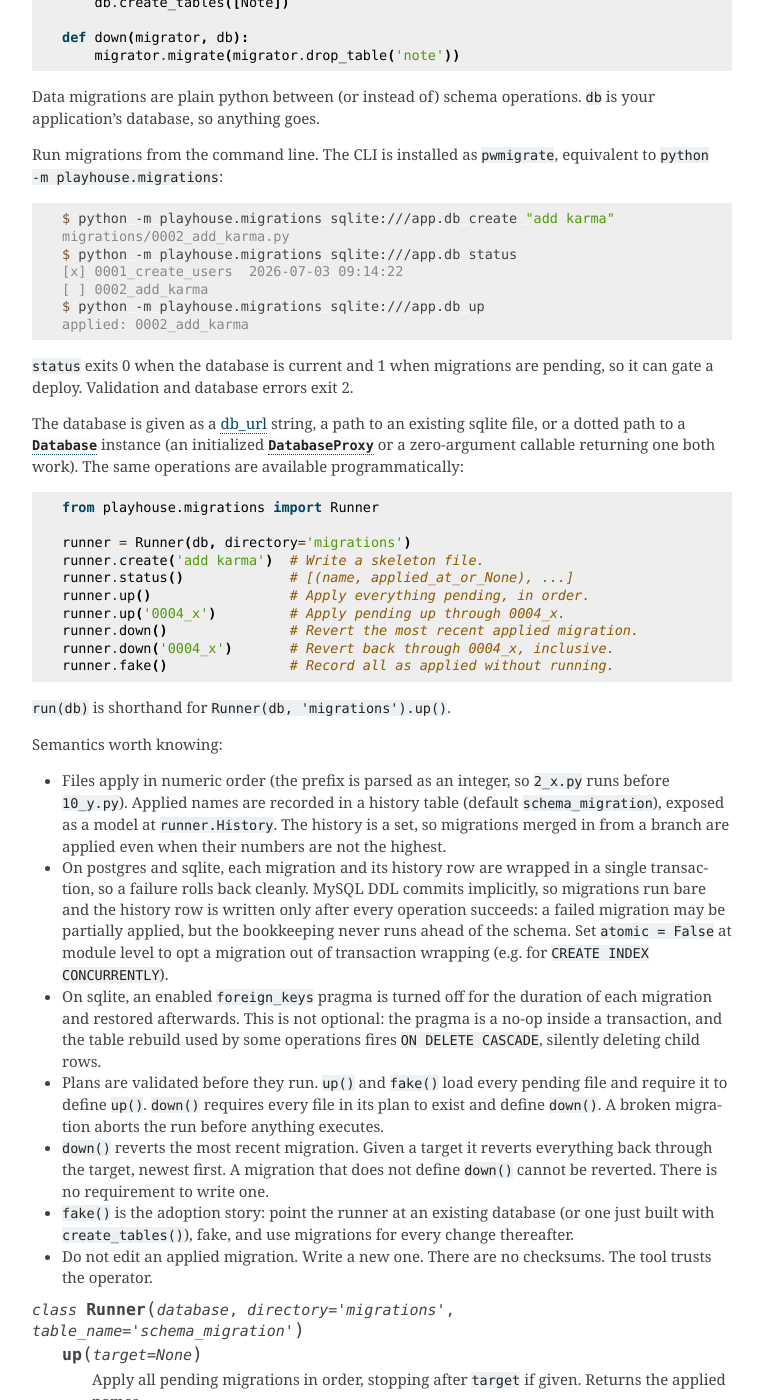
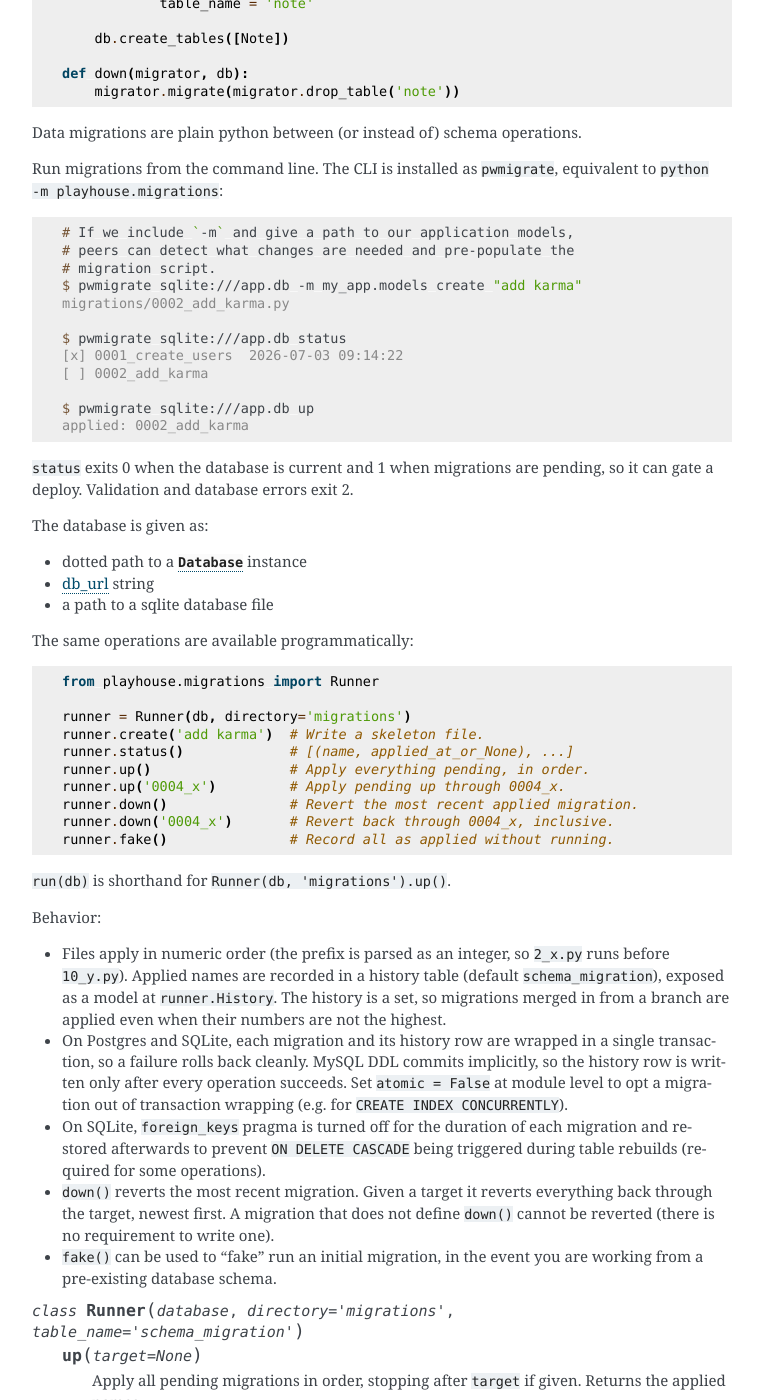
Before and after one commit to Star-DreamDev/myPeers, a Sphinx documentation site: the page built from docs/peers/db_tools.rst, in a window 1280 px wide and 1400 px high, scrolled down 11269 px. Shown: the whole window, without its empty margins (378-1141 px from the left). Built offline with Sphinx 7.4.7, drawn with Linux system fonts in a browser that asks for light colours; the version number could not be read and is left out; some of the changed text lies outside the part shown.

Commit message:
Clean up prose in docs.

```diff
--- a/docs/peers/db_tools.rst
+++ b/docs/peers/db_tools.rst
@@ -608,12 +608,14 @@
 
 .. module:: playhouse.migrations
 
-The ``playhouse.migrations`` module is a minimal runner for the migration
-scripts described above: it records which scripts have been applied and
-applies pending ones in order. Nothing is introspected, versioned or
-auto-detected. The database and the scripts are the source of truth.
+The ``playhouse.migrations`` module is a minimal runner built using the
+migration tooling. The runner records which scripts have been applied and
+applies pending ones in order.
 
-A migration is a python file with a numeric prefix, defining
+Migrations can be auto-generated by diffing your application's models against
+the database, see :ref:`generating-migration-diff`.
+
+Peers migrations are python files with a numeric prefix, defining
 ``up(migrator, db)`` and, optionally, ``down(migrator, db)``:
 
 .. code-block:: python
@@ -656,30 +658,37 @@
        migrator.migrate(migrator.drop_table('note'))
 
 Data migrations are plain python between (or instead of) schema
-operations. ``db`` is your application's database, so anything goes.
+operations.
 
 Run migrations from the command line. The CLI is installed as
 ``pwmigrate``, equivalent to ``python -m playhouse.migrations``:
 
 .. code-block:: console
 
-   $ python -m playhouse.migrations sqlite:///app.db create "add karma"
+   # If we include `-m` and give a path to our application models,
+   # peers can detect what changes are needed and pre-populate the
+   # migration script.
+   $ pwmigrate sqlite:///app.db -m my_app.models create "add karma"
    migrations/0002_add_karma.py
-   $ python -m playhouse.migrations sqlite:///app.db status
+
+   $ pwmigrate sqlite:///app.db status
    [x] 0001_create_users  2026-07-03 09:14:22
    [ ] 0002_add_karma
-   $ python -m playhouse.migrations sqlite:///app.db up
+
+   $ pwmigrate sqlite:///app.db up
    applied: 0002_add_karma
 
 ``status`` exits 0 when the database is current and 1 when migrations
 are pending, so it can gate a deploy. Validation and database errors
 exit 2.
 
-The database is given as a :ref:`db_url <db-url>` string, a path to an
-existing sqlite file, or a dotted path to a :class:`Database` instance
-(an initialized :class:`DatabaseProxy` or a zero-argument callable
-returning one both work). The same operations are available
-programmatically:
+The database is given as:
+
+* dotted path to a :class:`Database` instance
+* :ref:`db_url <db-url>` string
+* a path to a sqlite database file
+
+The same operations are available programmatically:
 
 .. code-block:: python
 
@@ -696,38 +705,27 @@
 
 ``run(db)`` is shorthand for ``Runner(db, 'migrations').up()``.
 
-Semantics worth knowing:
+Behavior:
 
 * Files apply in numeric order (the prefix is parsed as an integer, so
   ``2_x.py`` runs before ``10_y.py``). Applied names are recorded in a
   history table (default ``schema_migration``), exposed as a model at
   ``runner.History``. The history is a set, so migrations merged in from
   a branch are applied even when their numbers are not the highest.
-* On postgres and sqlite, each migration and its history row are wrapped
+* On Postgres and SQLite, each migration and its history row are wrapped
   in a single transaction, so a failure rolls back cleanly. MySQL DDL
-  commits implicitly, so migrations run bare and the history row is
-  written only after every operation succeeds: a failed migration may be
-  partially applied, but the bookkeeping never runs ahead of the schema.
-  Set ``atomic = False`` at module level to opt a migration out of
+  commits implicitly, so the history row is written only after every operation
+  succeeds. Set ``atomic = False`` at module level to opt a migration out of
   transaction wrapping (e.g. for ``CREATE INDEX CONCURRENTLY``).
-* On sqlite, an enabled ``foreign_keys`` pragma is turned off for the
-  duration of each migration and restored afterwards. This is not
-  optional: the pragma is a no-op inside a transaction, and the table
-  rebuild used by some operations fires ``ON DELETE CASCADE``, silently
-  deleting child rows.
-* Plans are validated before they run. ``up()`` and ``fake()`` load every
-  pending file and require it to define ``up()``. ``down()`` requires
-  every file in its plan to exist and define ``down()``. A broken
-  migration aborts the run before anything executes.
+* On SQLite, ``foreign_keys`` pragma is turned off for the duration of each
+  migration and restored afterwards to prevent ``ON DELETE CASCADE`` being
+  triggered during table rebuilds (required for some operations).
 * ``down()`` reverts the most recent migration. Given a target it reverts
   everything back through the target, newest first. A migration that does
-  not define ``down()`` cannot be reverted. There is no requirement to
-  write one.
-* ``fake()`` is the adoption story: point the runner at an existing
-  database (or one just built with ``create_tables()``), fake, and use
-  migrations for every change thereafter.
-* Do not edit an applied migration. Write a new one. There are no
-  checksums. The tool trusts the operator.
+  not define ``down()`` cannot be reverted (there is no requirement to
+  write one).
+* ``fake()`` can be used to "fake" run an initial migration, in the event you
+  are working from a pre-existing database schema.
 
 .. class:: Runner(database, directory='migrations', table_name='schema_migration')
 
@@ -779,13 +777,16 @@
 .. module:: playhouse.schema_diff
 
 The ``playhouse.schema_diff`` module compares model definitions against
-the live database schema and reports the obvious differences: tables that
-need creating, columns added or removed, indexes added or removed. It
-deliberately detects nothing else. Columns are compared by name alone (no
-types, nullability or constraints), so a rename appears as an addition
-plus a removal. Partial and expression indexes are compared by name only.
-Tables in the database that no model covers are ignored, and tables are
-never proposed for dropping.
+the live database schema and reports basic differences:
+
+* tables to create
+* columns added or removed
+* indexes added or removed
+
+Columns are compared by name alone (no types, nullability or constraints), so a
+rename appears as an addition plus a removal. Partial and expression indexes
+are compared by name only. Tables in the database that no model covers are
+ignored.
 
 .. code-block:: pycon
 
@@ -825,19 +826,50 @@
    (the name is chosen at creation). Removals always carry the name to
    drop.
 
+.. _generating-migration-diff:
+
 Generating a migration from a diff
 ^^^^^^^^^^^^^^^^^^^^^^^^^^^^^^^^^^
 
+The :ref:`migration-runner` can generate a migration file by comparing your
+application's models against the database schema, using the following two
+commands:
+
+* ``diff``: prints simple representation of differences between code and
+  database schema.
+* ``create --models ...``: writes the generated migration.
+
+Example:
+
+.. code-block:: console
+
+   $ pwmigrate app.settings.db diff app.models
+   create table note
+   add column user.karma
+   drop column user.email
+   $ pwmigrate app.settings.db create "add karma" --models app.models
+   migrations/0007_add_karma.py
+
+The same flow in python:
+
+.. code-block:: python
+
+   from playhouse.migrations import Runner, template
+   from playhouse.schema_diff import diff_models
+
+   runner = Runner(db)
+   diff = diff_models(db, [User, Tweet])
+   if diff:
+       runner.create('add karma', body=template(diff))
+
+Models are given as a dotted module path. Every model defined in the
+module is used (field-less base classes are skipped and reported).
+Models imported into the module from elsewhere are ignored, so a package
+that only re-exports its models needs the explicit-list form,
+``app.models:MODELS``.
+
 :py:func:`playhouse.migrations.template` renders a diff as a migration
-file body. Fully-determined changes render as runnable code, drops
-included. Foreign keys render complete, referencing the model created in
-the same file, ``'self'``, or a frozen stub of the target table declared
-at the top of ``up()``. ``on_delete`` and ``on_update`` carry over. Any
-other added column renders as its field class with a ``(...)``
-placeholder. Its default is not the diff's to choose. Boolean flags
-(``unique``, ``index``, ``null``, ``primary_key``) render alongside the
-``...``, as the file's other operations depend on them. ``down()`` gets
-the certain inverses only. The file is a starting point, not a finished
+file body. Treat the generated file as a starting point, not a finished
 migration:
 
 .. code-block:: python
@@ -870,37 +902,6 @@
        migrator.migrate(migrator.drop_index('tweet', 'tweet_user_id_flags'))
        migrator.migrate(migrator.drop_column('user', 'karma'))
        migrator.migrate(migrator.drop_table('note'))
-
-From the command line, ``diff`` prints the differences and ``create
---models`` writes the generated migration (refusing when the schema
-already matches):
-
-.. code-block:: console
-
-   $ python -m playhouse.migrations app.settings.db diff app.models
-   create table note
-   add column user.karma
-   drop column user.email
-   $ python -m playhouse.migrations app.settings.db create "add karma" --models app.models
-   migrations/0007_add_karma.py
-
-The same flow in python:
-
-.. code-block:: python
-
-   from playhouse.migrations import Runner, template
-   from playhouse.schema_diff import diff_models
-
-   runner = Runner(db)
-   diff = diff_models(db, [User, Tweet])
-   if diff:
-       runner.create('add karma', body=template(diff))
-
-Models are given as a dotted module path. Every model defined in the
-module is used (field-less base classes are skipped and reported).
-Models imported into the module from elsewhere are ignored, so a package
-that only re-exports its models needs the explicit-list form,
-``app.models:MODELS``.
 
 
 .. _reflection:
--- a/docs/peers/schema.rst
+++ b/docs/peers/schema.rst
@@ -138,10 +138,10 @@
 .. seealso::
    :ref:`migration-runner` for the runner, CLI and generation reference.
 
-Playhouse migrate module
-^^^^^^^^^^^^^^^^^^^^^^^^^
+Migrate module
+^^^^^^^^^^^^^^
 
-The :ref:`migrate <migrate>` module in playhouse provides a set of helper
+The :ref:`playhouse.migrate <migrate>` module provides a set of helper
 functions for common schema changes, applied through a :class:`~playhouse.migrate.SchemaMigrator`:
 
 .. code-block:: python
```
